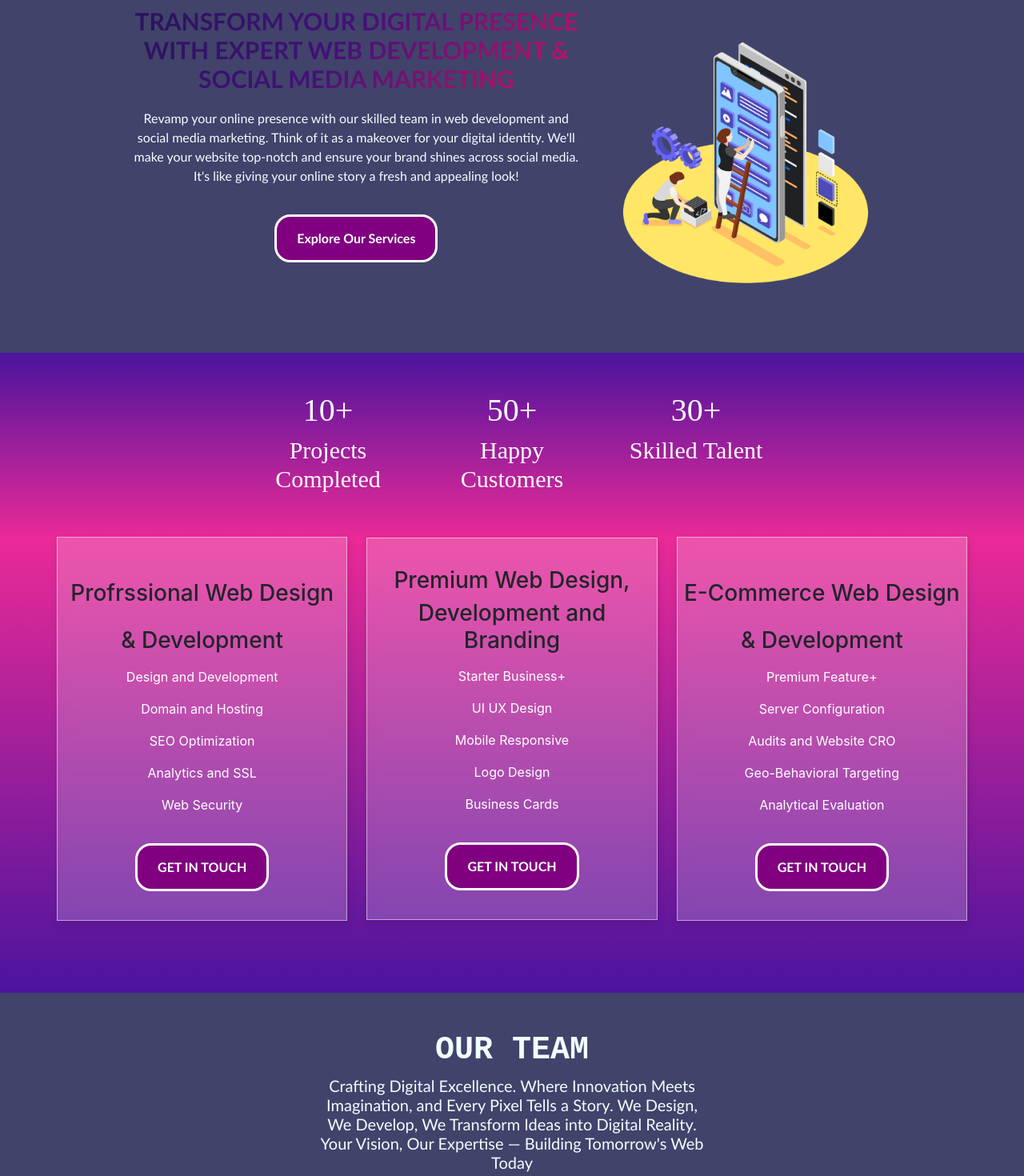
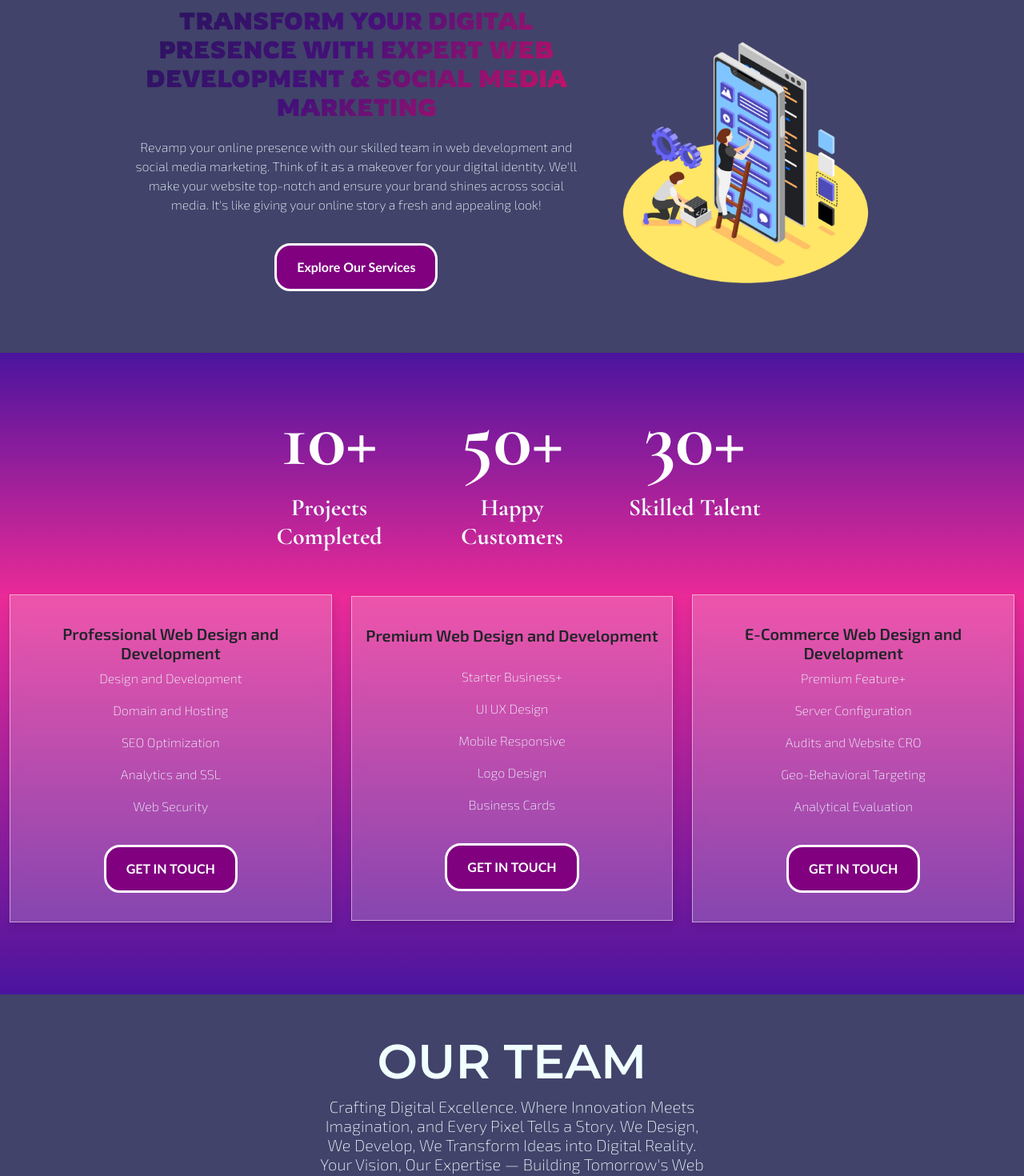
Before and after one commit to baayesh/TechMe, a React (Create React App) app: page / in a window 1280 px wide. Shown: the part 780-2250 px from the top of the page at 80% size. Built offline with nearby package versions, Linux system fonts and the light colour scheme.

Commit message:
Change Fonts of Home Pagee

```diff
--- a/src/components/ContactUs/GetInTouch.jsx
+++ b/src/components/ContactUs/GetInTouch.jsx
@@ -3,7 +3,7 @@ import "./styles/GetInTouch.css";
 const GetInTouch = () => {
   return (
     <div>
-      <div className=" main-div mt-2">
+      <div className=" main-div">
         <div className="contact-bottom ">
           <div className="row ms-5 me-3 ">
             <div className="col-lg-4 col-md-6 col-sm-12 bottom-text ">
--- a/src/components/ContactUs/styles/GetInTouch.css
+++ b/src/components/ContactUs/styles/GetInTouch.css
@@ -15,6 +15,10 @@
 
 .bottom-text{
     color:white
+}
+
+.main-div{
+    margin-top: 40px;
 }
 
 
--- a/src/components/Counter.jsx
+++ b/src/components/Counter.jsx
@@ -16,35 +16,35 @@ const Counter = () => {
             <div className="row row-container ">
               <div className="col" style={{overflow:"hidden"}}>
 
-                  <h1 className="number">
+                  <h1 className="number cormorant-garamond-bold ">
                     {counterOn && (
                       <CountUp start={0} end={10} duration={3} delay={0} />
                     )}
                     +
                   </h1>
-                  <h4 className="des">Projects Completed</h4>
+                  <h4 className="cormorant-garamond-bold-des">Projects Completed</h4>
 
               </div>
               <div className="col " style={{overflow:"hidden"}}>
 
-                  <h1 className="number">
+                  <h1 className="number cormorant-garamond-bold">
                     {counterOn && (
                       <CountUp start={0} end={50} duration={3} delay={0} />
                     )}
                     +
                   </h1>
-                  <h4 className="des">Happy Customers</h4>
+                  <h4 className="cormorant-garamond-bold-des">Happy Customers</h4>
 
               </div>
               <div className="col " style={{overflow:"hidden"}}>
 
-                  <h1 className="number">
+                  <h1 className="number cormorant-garamond-bold ">
                     {counterOn && (
                       <CountUp start={0} end={30} duration={3} delay={0} />
                     )}
                     +
                   </h1>
-                  <h4 className="des">Skilled Talent</h4>
+                  <h4 className="cormorant-garamond-bold-des">Skilled Talent</h4>
               </div>
             </div>
           </div>
--- a/src/components/OurTeam.jsx
+++ b/src/components/OurTeam.jsx
@@ -42,7 +42,7 @@ const OurTeam = () => {
             exit={{ opacity: 0, x: 100 }}
           >
             <div className=" pt-5">
-              <h5 className="team">OUR TEAM</h5>
+              <h5 className="montserrat-title">OUR TEAM</h5>
             </div>
           </motion.div>
         </div>
@@ -55,7 +55,7 @@ const OurTeam = () => {
               transition={{ duration: 1 }}
               exit={{ opacity: 0, x: 100 }}
             >
-              <h5 className="team-description">
+              <h5 className="team-description exo-2-title-description">
                 Crafting Digital Excellence. Where Innovation Meets Imagination,
                 and Every Pixel Tells a Story. We Design, We Develop, We
                 Transform Ideas into Digital Reality. Your Vision, Our Expertise
--- a/src/components/Services.jsx
+++ b/src/components/Services.jsx
@@ -43,17 +43,17 @@ function Services() {
             <div className="col-md-4  mb-3">
               <div className="card glass-effect">
                 <div className="card-body">
-                  <h3 className="row d-flex title-start-service justify-content-center title-service">
-                    Profrssional Web Design{" "}
+                  <h3 className="row d-flex title-start-service justify-content-center exo-2-title">
+                    Professional Web Design and Development
                   </h3>
-                  <h3 className="row  title-start-service d-flex justify-content-center mb-3 title-service">
+                  {/* <h3 className="row  title-start-service d-flex justify-content-center mb-3 exo-2-title">
                     & Development
-                  </h3>
-                  <p className="card-text title-service">Design and Development</p>
-                  <p className="card-text title-service">Domain and Hosting</p>
-                  <p className="card-text title-service">SEO Optimization</p>
-                  <p className="card-text title-service">Analytics and SSL</p>
-                  <p className="card-text title-service">Web Security</p>
+                  </h3> */}
+                  <p className="card-text title-service exo-2">Design and Development</p>
+                  <p className="card-text title-service exo-2">Domain and Hosting</p>
+                  <p className="card-text title-service exo-2">SEO Optimization</p>
+                  <p className="card-text title-service exo-2">Analytics and SSL</p>
+                  <p className="card-text title-service exo-2">Web Security</p>
                   <Link to="/Contacts">
                     <button className="custom-button ">GET IN TOUCH</button>
                   </Link>
@@ -64,17 +64,17 @@ function Services() {
             <div className="col-md-4 mb-3 ">
               <div className="card glass-effect">
                 <div className="card-body">
-                  <h3 className="row d-flex title-middle-service justify-content-center title-service">
-                    Premium Web Design,
+                  <h3 className="row d-flex title-middle-service justify-content-center exo-2-title">
+                    Premium Web Design and Development
                   </h3>
-                  <h3 className="row d-flex title-middle-service justify-content-center mb-3 title-service">
+                  {/* <h3 className="row d-flex title-middle-service justify-content-center mb-3 exo-2-title">
                     Development and Branding
-                  </h3>
-                  <p className="card-text title-service">Starter Business+</p>
-                  <p className="card-text title-service">UI UX Design</p>
-                  <p className="card-text title-service">Mobile Responsive</p>
-                  <p className="card-text title-service">Logo Design</p>
-                  <p className="card-text title-service">Business Cards</p>
+                  </h3> */}
+                  <p className="card-text title-service exo-2">Starter Business+</p>
+                  <p className="card-text title-service exo-2">UI UX Design</p>
+                  <p className="card-text title-service exo-2">Mobile Responsive</p>
+                  <p className="card-text title-service exo-2">Logo Design</p>
+                  <p className="card-text title-service exo-2">Business Cards</p>
                   <Link to="/Contacts">
                     <button className="custom-button ">GET IN TOUCH</button>
                   </Link>
@@ -84,17 +84,17 @@ function Services() {
             <div className="col-md-4 mb-3">
               <div className="card glass-effect ">
                 <div className="card-body">
-                  <h3 className="row title-end-service d-flex justify-content-center title-service">
-                    E-Commerce Web Design
+                  <h3 className="row title-end-service d-flex justify-content-center exo-2-title">
+                    E-Commerce Web Design and Development
                   </h3>
-                  <h3 className="row title-end-service d-flex justify-content-center mb-3 title-service">
+                  {/* <h3 className="row title-end-service d-flex justify-content-center mb-3 exo-2-title">
                     & Development
-                  </h3>
-                  <p className="card-text title-service">Premium Feature+</p>
-                  <p className="card-text title-service">Server Configuration</p>
-                  <p className="card-text title-service">Audits and Website CRO</p>
-                  <p className="card-text title-service">Geo-Behavioral Targeting</p>
-                  <p className="card-text title-service">Analytical Evaluation</p>
+                  </h3> */}
+                  <p className="card-text title-service exo-2">Premium Feature+</p>
+                  <p className="card-text title-service exo-2">Server Configuration</p>
+                  <p className="card-text title-service exo-2">Audits and Website CRO</p>
+                  <p className="card-text title-service exo-2">Geo-Behavioral Targeting</p>
+                  <p className="card-text title-service exo-2">Analytical Evaluation</p>
                   <Link to="/Contacts">
                     <button className="custom-button ">GET IN TOUCH</button>
                   </Link>
--- a/src/components/WhoAreWe.jsx
+++ b/src/components/WhoAreWe.jsx
@@ -36,7 +36,7 @@ const WhoAreWe = () => {
         <div className="row justify-content-center">
           <div className="col-md-6 ">
             <div className="text-11">
-              <h3 className="animate-charcter">
+              <h3 className="animate-charcter rowdies-bold">
                 Transform Your Digital Presence with Expert Web Development &
                 Social Media Marketing
               </h3>
@@ -48,7 +48,7 @@ const WhoAreWe = () => {
               transition={{ duration: 0.5 }}
               exit={{ opacity: 0, x: 100 }}
             >
-              <p className="main-heading-description">
+              <p className="main-heading-description exo-2">
                 Revamp your online presence with our skilled team in web
                 development and social media marketing. Think of it as a
                 makeover for your digital identity. We'll make your website
@@ -63,7 +63,7 @@ const WhoAreWe = () => {
               transition={{ duration: 1 }}
               exit={{ opacity: 0, x: 100 }}
             >
-              <button className="custom-button">Explore Our Services</button>
+              <button className="custom-button exo-2">Explore Our Services</button>
             </motion.div>
           </div>
 
--- a/src/components/styles/Counter.css
+++ b/src/components/styles/Counter.css
@@ -1,6 +1,23 @@
+@import url('https://fonts.googleapis.com/css2?family=Cormorant+Garamond:ital,wght@0,300;0,400;0,500;0,600;0,700;1,300;1,400;1,500;1,600;1,700&family=Exo+2:ital,wght@0,100..900;1,100..900&family=Rowdies:wght@300;400;700&display=swap');
+
+.cormorant-garamond-bold {
+    font-family: "Cormorant Garamond", serif;
+    font-weight: 700;
+    font-style: normal;
+    font-size: 100px;
+  }
+
+  .cormorant-garamond-bold-des{
+    font-family: "Cormorant Garamond", serif;
+    font-weight: 700;
+    font-style: normal;
+    font-size: 30px;
+    color: azure;
+  }
+
 .number{
-    font-family: 'Times New Roman', Times, serif;
-    font-size: calc(15px+1vw);
+
+    font-size: calc(17px+1vw);
     color: white;
 }
 
@@ -8,11 +25,6 @@
     background-image: linear-gradient(to bottom, #4b149e, #ea2a97 );
 }
 
-.des{
-    font-family: 'Times New Roman', Times, serif;
-    font-size: 30px;
-    color: white;
-}
 
 @media screen and (max-width:576px){
     .number{
--- a/src/components/styles/OurTeam.css
+++ b/src/components/styles/OurTeam.css
@@ -1,17 +1,26 @@
-.team {
-  font-family: "Courier New", Courier, monospace;
-  font-weight: bolder;
-  font-size: 40px;
+@import url('https://fonts.googleapis.com/css2?family=Cormorant+Garamond:ital,wght@0,300;0,400;0,500;0,600;0,700;1,300;1,400;1,500;1,600;1,700&family=Exo+2:ital,wght@0,100..900;1,100..900&family=Montserrat:ital,wght@0,100..900;1,100..900&family=Rowdies:wght@300;400;700&display=swap');
+
+@import url("https://fonts.googleapis.com/css2?family=Cormorant+Garamond:ital,wght@0,300;0,400;0,500;0,600;0,700;1,300;1,400;1,500;1,600;1,700&family=Exo+2:ital,wght@0,100..900;1,100..900&family=Rowdies:wght@300;400;700&display=swap");
+
+
+.montserrat-title {
+  font-family: "Montserrat", sans-serif;
+  font-optical-sizing: auto;
+  font-weight: 600;
+  font-style: normal;
+  font-size: 60px;
   color: azure;
 }
 
-.team-description {
-  font-family: "Trebuchet MS", "Lucida Sans Unicode", "Lucida Grande",
-    "Lucida Sans", Arial, sans-serif;
-  font-size: calc(10px+1vw);
+.exo-2-title-description{
+  font-family: "Exo 2", sans-serif;
+  font-optical-sizing: auto;
+  font-weight: 200;
+  font-style:normal;
   color: azure;
+}
 
-}
+
 
 .name-and-title {
   background: linear-gradient(to right, #4b149e, #ea2a97);
@@ -20,15 +29,27 @@
 }
 
 .member-description{
+  font-family: "Exo 2", sans-serif;
+  font-optical-sizing: auto;
+  font-weight: 200;
+  font-style:normal;
   color: azure;
 }
 
 .card-title {
-  color: white;
+  font-family: "Exo 2", sans-serif;
+  font-optical-sizing: auto;
+  font-weight: 400;
+  font-style:normal;
+  color: azure;
 }
 
 .card-text {
-  color: white;
+  font-family: "Exo 2", sans-serif;
+  font-optical-sizing: auto;
+  font-weight: 200;
+  font-style:normal;
+  color: azure;
 }
 
 .card-body {
--- a/src/components/styles/Services.css
+++ b/src/components/styles/Services.css
@@ -1,3 +1,20 @@
+@import url("https://fonts.googleapis.com/css2?family=Cormorant+Garamond:ital,wght@0,300;0,400;0,500;0,600;0,700;1,300;1,400;1,500;1,600;1,700&family=Exo+2:ital,wght@0,100..900;1,100..900&family=Rowdies:wght@300;400;700&display=swap");
+
+.exo-2 {
+  font-family: "Exo 2", sans-serif;
+  font-optical-sizing: auto;
+  font-weight: 200;
+  font-style: normal;
+}
+
+.exo-2-title {
+  font-family: "Exo 2", sans-serif;
+  font-optical-sizing: auto;
+  font-weight: 600;
+  font-style: normal;
+  font-size: 20px;
+}
+
 .glass-effect {
   background-color: rgba(255, 255, 255, 0.2);
   backdrop-filter: blur(8px);
@@ -5,13 +22,10 @@
   border-radius: 0px;
   box-shadow: 2px 4px 10px rgba(0, 0, 0, 0.1);
   padding: 20px;
-
-
-
 }
 
-.background1{
-    background-image: linear-gradient(to bottom,  #ea2a97, #4b149e);
+.background1 {
+  background-image: linear-gradient(to bottom, #ea2a97, #4b149e);
 }
 
 .custom-button {
@@ -37,19 +51,21 @@
   border-color: purple;
 }
 
+.title-start-service {
 
-
-.title-start-service{
-
-  padding-top: 17px;
 }
 
+.title-middle-service {
+  padding-bottom: 20px;
+}
 
-.title-middle-service{
+.title-end-service {
 
 }
 
 
-.title-end-service{
- padding-top: 17px;
+@media (max-width:1200px) {
+  .title-middle-service {
+    padding-bottom: 0px;
   }
+}
--- a/src/components/styles/WhoAreWe.css
+++ b/src/components/styles/WhoAreWe.css
@@ -1,3 +1,36 @@
+
+@import url('https://fonts.googleapis.com/css2?family=Rowdies:wght@300;400;700&display=swap');
+
+@import url('https://fonts.googleapis.com/css2?family=Exo+2:ital,wght@0,100..900;1,100..900&family=Rowdies:wght@300;400;700&display=swap');
+
+
+.rowdies-light {
+  font-family: "Rowdies", sans-serif;
+  font-weight: 300;
+  font-style: normal;
+}
+
+.rowdies-regular {
+  font-family: "Rowdies", sans-serif;
+  font-weight: 400;
+  font-style: normal;
+}
+
+.rowdies-bold {
+  font-family: "Rowdies", sans-serif;
+  font-weight: 700;
+  font-style: normal;
+}
+
+
+.exo-2    {
+  font-family: "Exo 2", sans-serif;
+  font-optical-sizing: auto;
+  font-weight: 300;
+  font-style: normal;
+}
+
+
 .container {
   display: flex;
   flex-wrap: wrap;
@@ -42,12 +75,11 @@ h2 {
   padding-top: 100px;
   font-family: Cambria, Cochin, Georgia, Times, "Times New Roman", serif;
   margin-top: -40px;
-  font-size: calc(1.7em + 0.5vw);
+  font-size: calc(1.7em + 1vw);
 }
 
 .main-heading-description {
-  font-family: "Trebuchet MS", "Lucida Sans Unicode", "Lucida Grande",
-    "Lucida Sans", Arial, sans-serif;
+
   font-size: calc(12px+0.2vw);
   margin-top: 20px;
   color:azure
@@ -65,8 +97,6 @@ h2 {
   border-radius: 20px;
   cursor: pointer;
   transition: background-color 0.3s, color 0.3s;
-  font-family: "Trebuchet MS", "Lucida Sans Unicode", "Lucida Grande",
-    "Lucida Sans", Arial, sans-serif;
   font-weight: bolder;
   margin-top: 20px;
 }
@@ -136,8 +166,7 @@ h2 {
 .animate-charcter {
   text-transform: uppercase;
   font-size: calc(25px + 0.390625vw);
-  font-family: "Gill Sans", "Gill Sans MT", Calibri, "Trebuchet MS", sans-serif;
-  font-weight: bolder;
+  font-weight: 900;
   background-image: linear-gradient(
     -225deg,
     #231557 0%,
@@ -154,6 +183,7 @@ h2 {
   -webkit-text-fill-color: transparent;
   animation: textclip 2s linear infinite;
 
+
 }
 
 @keyframes textclip {
--- a/src/index.css
+++ b/src/index.css
@@ -1,3 +1,5 @@
+@import url('https://fonts.googleapis.com/css2?family=Bitter:ital,wght@0,100..900;1,100..900&display=swap');
+
 body {
   margin: 0;
   background-color: #41436A;
```
Lines whose indentation alone changed are shown as unchanged.
